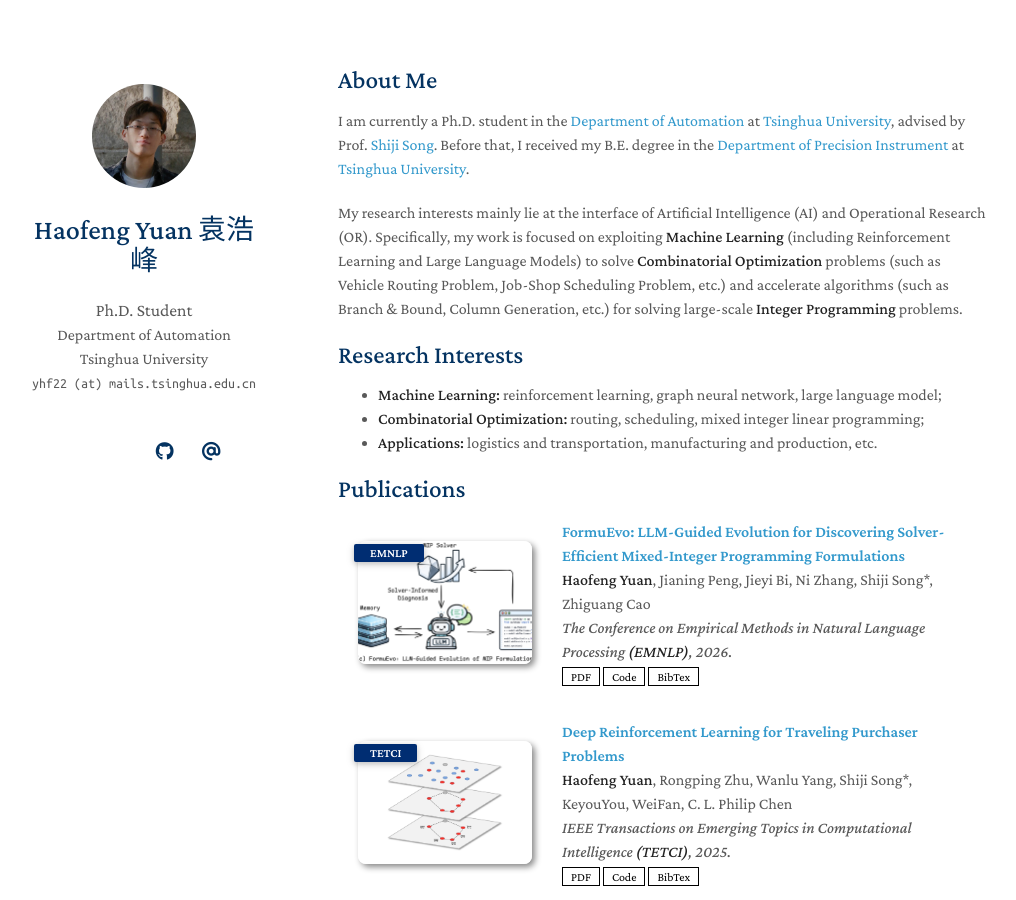
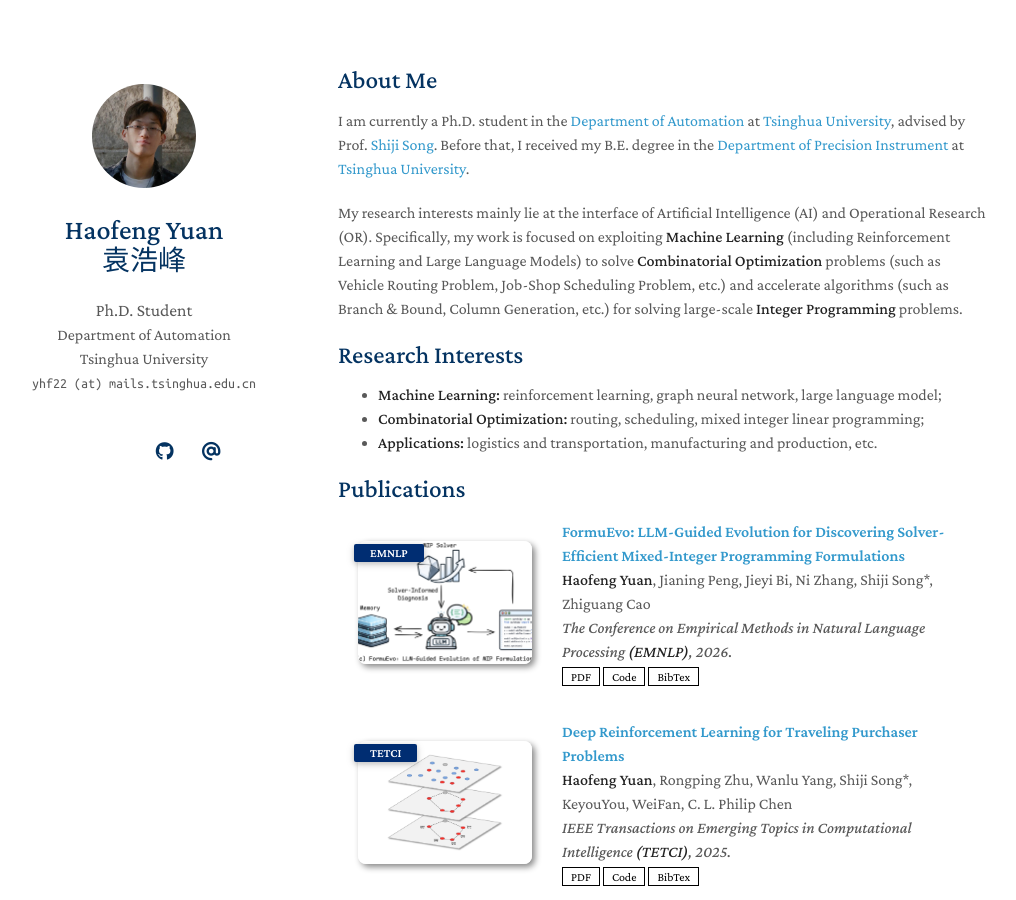
Before and after one commit to Xyz-yuanhf/Xyz-yuanhf.github.io, a Jekyll site: the page built from index.md, in a window 1280 px wide and 900 px high. Shown: the whole window, without its empty margins (132-1148 px from the left). Built offline with Jekyll 4.4.1, drawn with Linux system fonts in a browser that asks for light colours; a style sheet for code colours, icons or effects is not loaded; our own code applies the rules of GitHub Pages for plain Markdown files.

```diff
--- a/_config.yml
+++ b/_config.yml
@@ -1,5 +1,5 @@
 # Basic Information
-title: Haofeng Yuan 袁浩峰
+title: "Haofeng Yuan<br>袁浩峰"
 position: Ph.D. Student
 affiliation: Department of Automation Tsinghua University
 university: Tsinghua University
```
